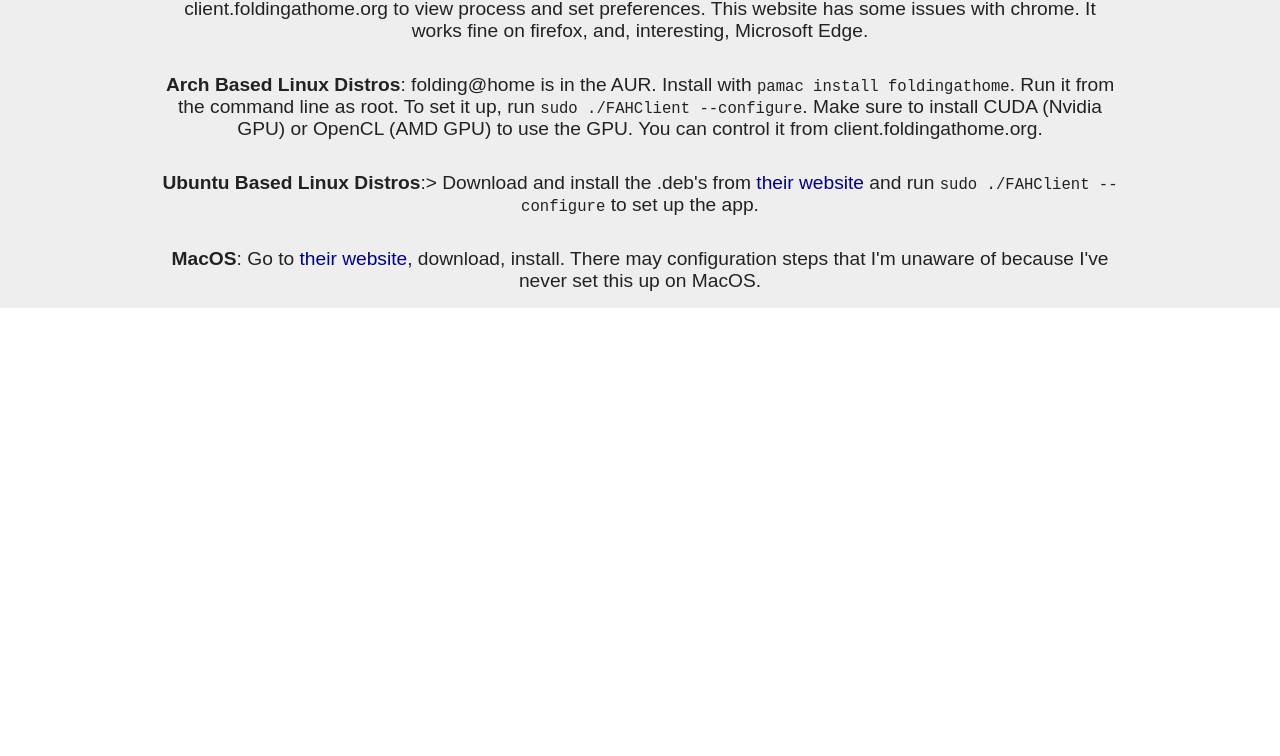
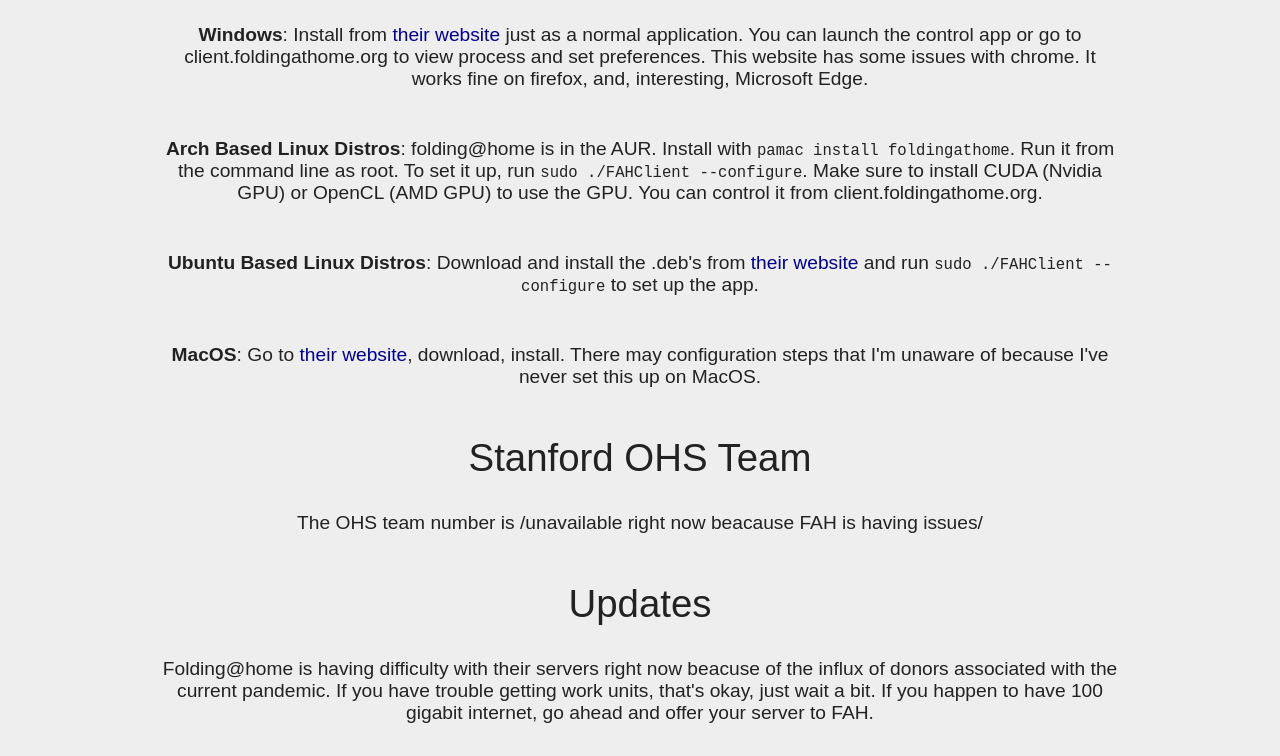
Before and after one commit to ohspixel/ohsfolding, a plain HTML site: page index.html in a window 1280 px wide. Shown: the part 697-1453 px from the top of the page. Before the commit the page ends 1005 px from the top, so only its background shows below. Drawn offline with Linux system fonts and the light colour scheme.

Commit message:
here have more content

```diff
--- a/css/index.css
+++ b/css/index.css
@@ -39,6 +39,7 @@ html, body {
     padding-left: 12.5%;
     width: 75%;
     padding-top: 4vh;
+    padding-bottom: 2vh;
 }
 a {
     color: #008;
--- a/index.html
+++ b/index.html
@@ -23,8 +23,16 @@
             <div class="large">Download</div>
             <div class="content"><b>Windows</b>: Install from <a href="https://www.foldingathome.org/start-folding/" target="_blank">their website</a> just as a normal application. You can launch the control app or go to client.foldingathome.org to view process and set preferences. This website has some issues with chrome. It works fine on firefox, and, interesting, Microsoft Edge.</div>
             <div class="content"><b>Arch Based Linux Distros</b>: folding@home is in the AUR. Install with <code>pamac install foldingathome</code>. Run it from the command line as root. To set it up, run <code>sudo ./FAHClient --configure</code>. Make sure to install CUDA (Nvidia GPU) or OpenCL (AMD GPU) to use the GPU. You can control it from client.foldingathome.org.</div>
-            <div class="content"><b>Ubuntu Based Linux Distros</b>:> Download and install the .deb's from <a href="https://www.foldingathome.org/start-folding/" target="_blank">their website</a> and run <code>sudo ./FAHClient --configure</code> to set up the app.</div>
+            <div class="content"><b>Ubuntu Based Linux Distros</b>: Download and install the .deb's from <a href="https://www.foldingathome.org/start-folding/" target="_blank">their website</a> and run <code>sudo ./FAHClient --configure</code> to set up the app.</div>
             <div class="content"><b>MacOS</b>: Go to <a href="https://www.foldingathome.org/start-folding/" target="_blank">their website</a>, download, install. There may configuration steps that I'm unaware of because I've never set this up on MacOS.</div>
+        </div>
+        <div class="info">
+            <div class="large">Stanford OHS Team</div>
+            <div class="content">The OHS team number is /unavailable right now beacause FAH is having issues/</div>
+        </div>
+        <div class="info">
+            <div class="large">Updates</div>
+            <div class="content">Folding@home is having difficulty with their servers right now beacuse of the influx of donors associated with the current pandemic. If you have trouble getting work units, that's okay, just wait a bit. If you happen to have 100 gigabit internet, go ahead and offer your server to FAH.</div>
         </div>
     </body>
 </html>
```
